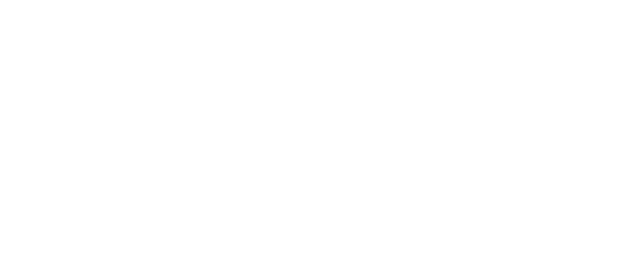
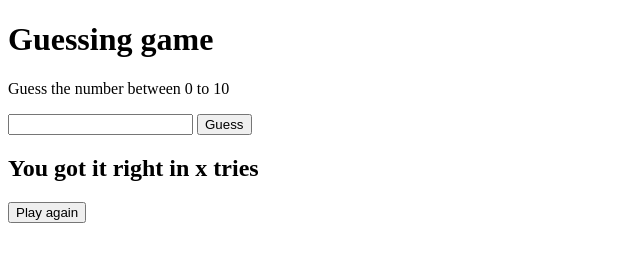
Before and after one commit to Thiagofrf/guessing-game, a plain HTML site: page index.html in a window 1280 px wide. Shown: the whole page, without its empty margins (0-640 px from the left). Drawn offline with Linux system fonts and the light colour scheme.

Commit message:
feature: finish main HTML structure

```diff
--- a/index.html
+++ b/index.html
@@ -7,7 +7,22 @@
     <title>Guessing Game</title>
 </head>
 <body>
-
+    <div class="container">
+        <main>
+            <div class="guess-container">
+                <h1>Guessing game</h1>
+                <p>Guess the number between 0 to 10</p>
+                <div class="guessing-action">
+                    <input type="number" name="number-guess" id="number-guess">
+                    <button>Guess</button>
+                </div>
+            </div>
+            <div class="result-container">
+                <h2>You got it right in x tries</h2>
+                <button>Play again</button>
+            </div>
+        </main>
+    </div>
     <script src="main.js"></script>
 </body>
 </html>
```
